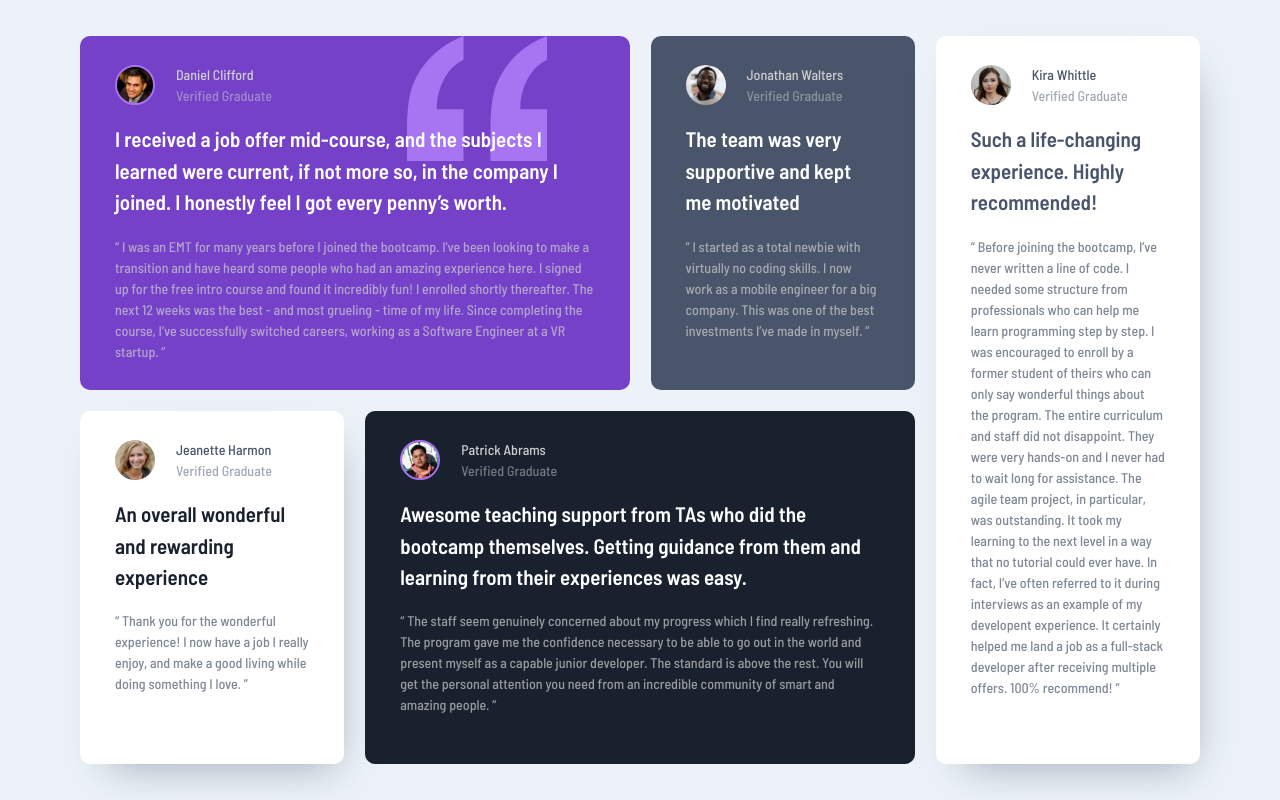
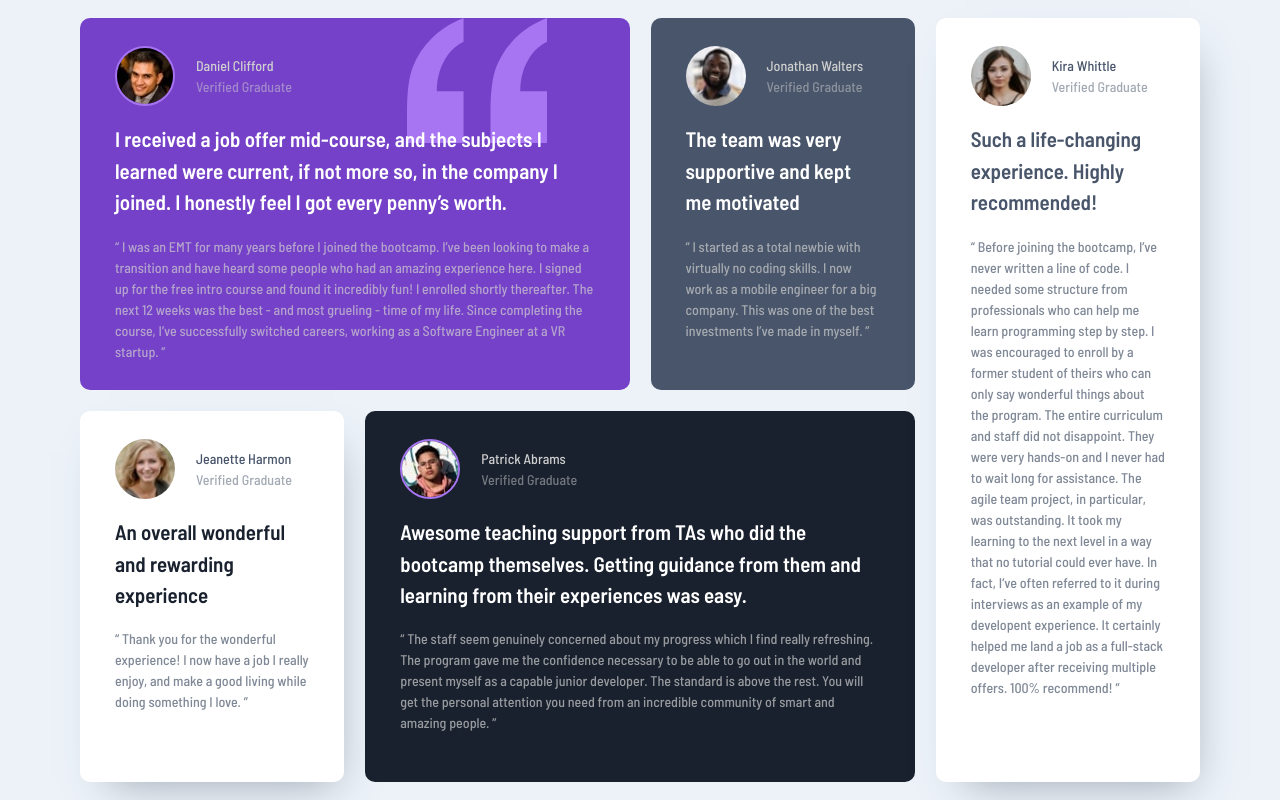
Before and after one commit to hadreemustaffa/testimonials-grid-section, a plain HTML site: page index.html in a window 1280 px wide. Drawn offline with Linux system fonts and the light colour scheme.

Commit message:
change img size as per Pagespeed Insights and give flex layout to .customer-name

```diff
--- a/style.css
+++ b/style.css
@@ -219,10 +219,15 @@ main {
 	padding-bottom: 1.25em;
 }
 .customer-detail > img {
-	width: 40px;
-	height: 40px;
+	width: 60px;
+	height: 60px;
 	border-radius: 50%;
 	margin: auto 0;
+}
+.customer-name {
+	display: flex;
+	flex-direction: column;
+	justify-content: center;
 }
 
 .text-container {
```
